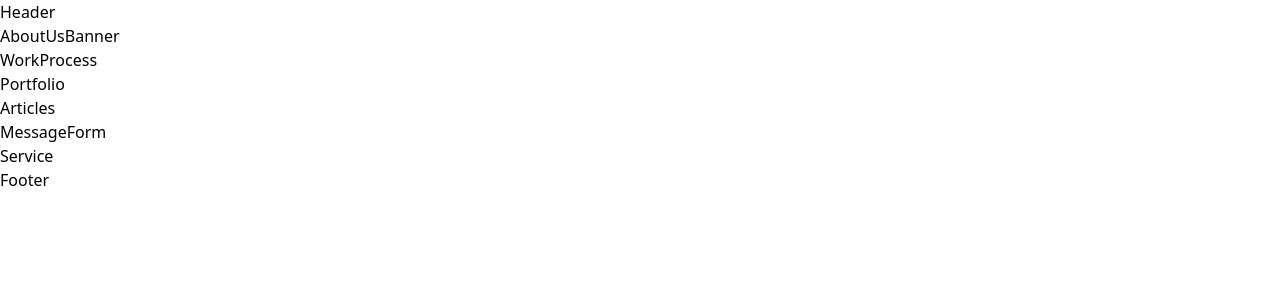
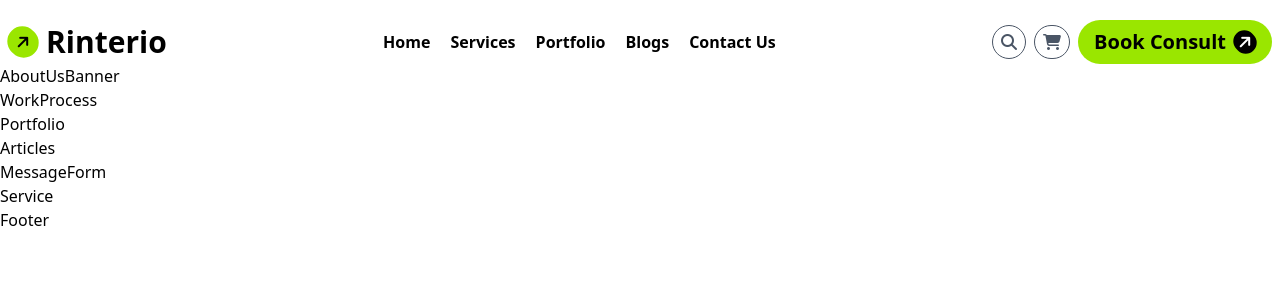
Before and after one commit to mrirakib04/landing-page-4, a React (Vite) app: page / in a window 1280 px wide. Shown: the top 300 px of the page. Built offline with nearby package versions, Linux system fonts and the light colour scheme.

Commit message:
navbar added

```diff
--- a/src/components/Header.jsx
+++ b/src/components/Header.jsx
@@ -1,5 +1,69 @@
 const Header = () => {
-  return <header>Header</header>;
+  return (
+    <header className="px-2">
+      <nav className="container flex items-center justify-between mx-auto navbar lg:pt-5 pt-2">
+        <div>
+          <button className="flex items-center gap-2">
+            <i className="fa-solid fa-arrow-right bg-lime100 text-black p-2 bg-lime-400 rounded-full flex justify-center items-center -rotate-45"></i>
+            <h1 className="text-3xl font-extrabold text-black">Rinterio</h1>
+          </button>
+        </div>
+        <div className="hidden lg:block">
+          <ul className="flex items-center gap-5 text-gray_p2 font-semibold">
+            <li>
+              <a
+                className="hover:text-lime-600 transition"
+                href="./../../index.html"
+              >
+                Home
+              </a>
+            </li>
+            <li>
+              <a className="hover:text-lime-600 transition" href="#">
+                Services
+              </a>
+            </li>
+            <li>
+              <a className="hover:text-lime-600 transition" href="#">
+                Portfolio
+              </a>
+            </li>
+            <li>
+              <a className="hover:text-lime-600 transition" href="#">
+                Blogs
+              </a>
+            </li>
+            <li>
+              <a className="hover:text-lime-600 transition" href="#">
+                Contact Us
+              </a>
+            </li>
+          </ul>
+        </div>
+        <div className="flex items-center gap-2">
+          <div className="hidden md:block">
+            <div className="flex items-center gap-2">
+              <button>
+                <i className="fa-solid fa-magnifying-glass cursor-pointer bg-white text-gray-600 p-2 rounded-full border flex justify-center items-center"></i>
+              </button>
+              <button>
+                <i className="fa-solid fa-cart-shopping cursor-pointer bg-white text-gray-600 p-2 rounded-full border flex justify-center items-center"></i>
+              </button>
+              <button className="flex items-center gap-2 bg-lime-400 transition hover:bg-lime-500 px-4 py-2 rounded-3xl cursor-pointer">
+                <p className="text-xl font-extrabold text-black">
+                  Book Consult
+                </p>
+                <i className="fa-solid fa-arrow-right bg-black text-white p-1 rounded-full flex justify-center items-center -rotate-45"></i>
+              </button>
+            </div>
+          </div>
+          <button className="lg:hidden block">
+            <i className="fa-solid fa-bars text-2xl hover:text-gray-700 transition cursor-pointer"></i>
+          </button>
+        </div>
+      </nav>
+    </header>
+  );
 };
 
 export default Header;
```
